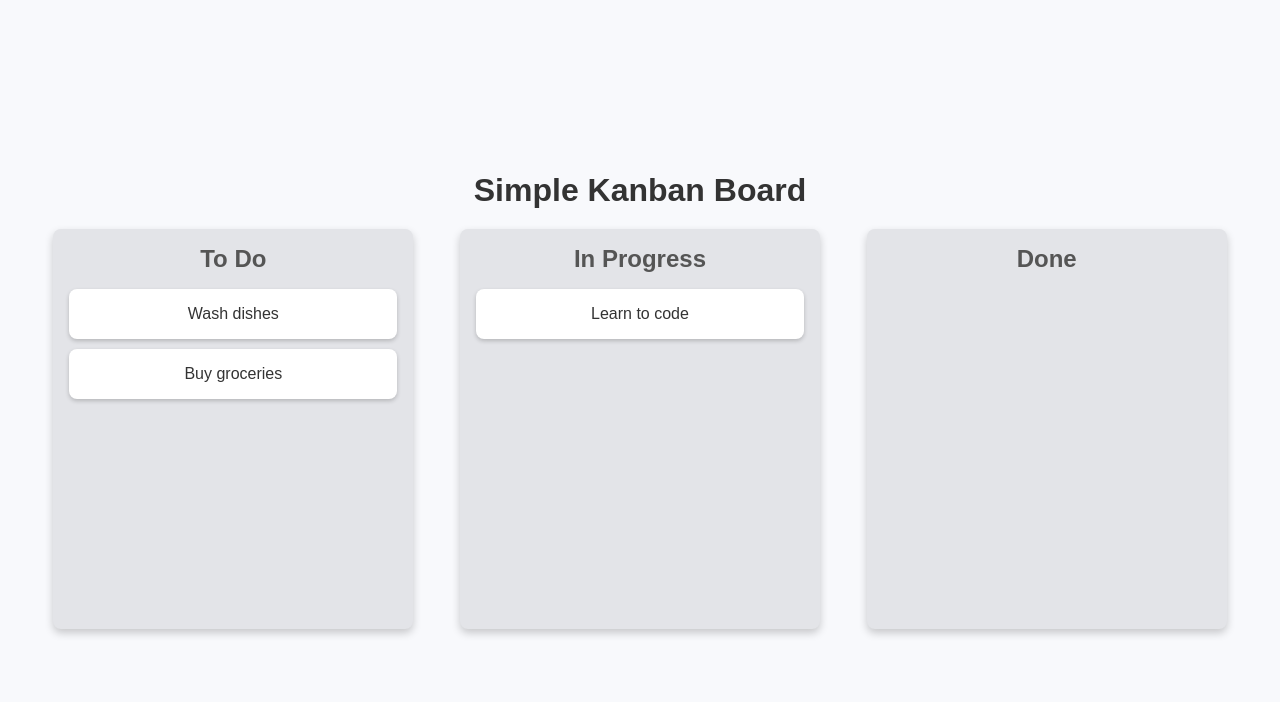
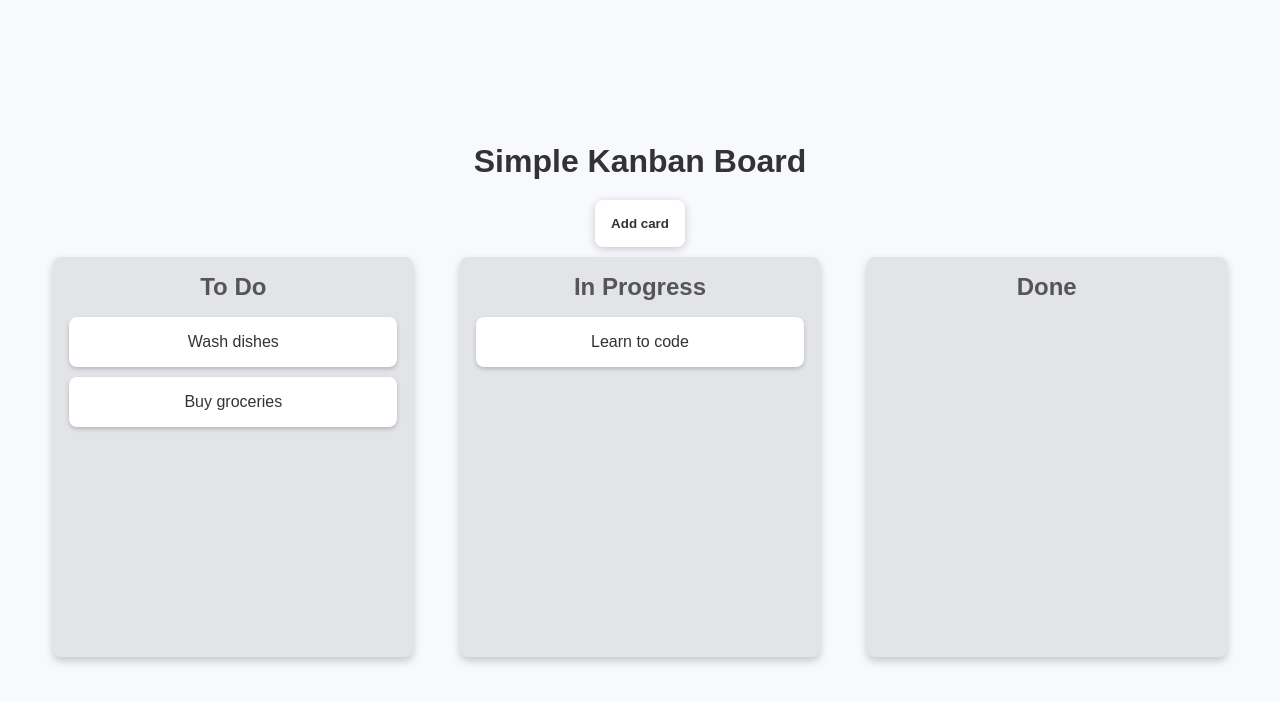
Before and after one commit to Jaydoh19/drag-and-drop, a plain HTML site: page index.html in a window 1280 px wide. Drawn offline with Linux system fonts and the light colour scheme.

Commit message:
Add add card button with css

```diff
--- a/index.html
+++ b/index.html
@@ -9,7 +9,7 @@
 <body>
   <div class="container">
     <h1>Simple Kanban Board</h1>
-
+    <button class="add-card-btn">Add card</button>
     <div class="board">
       <!--List 1-->
       <div class="list" id="list1">
--- a/styles.css
+++ b/styles.css
@@ -50,7 +50,7 @@ h1 {
   font-size: 1.5rem;
 }
 
-.card{
+.card {
   background-color: white;
   color: #333;
   padding: 1rem;
@@ -59,6 +59,24 @@ h1 {
   cursor: grab;
   box-shadow: 0 2px 4px rgba(0,0,0,0.2);
   transition: transform 0.2s, box-shadow 0.2s;
+}
+
+.add-card-btn{
+  background-color: white;
+  font-weight: 600;
+  color: #333;
+  padding: 1rem;
+  margin-bottom: 10px;
+  border-radius: 8px;
+  border: none;
+  cursor: pointer;
+  box-shadow: 0 2px 8px rgba(0,0,0,0.2);
+  transition: transform 0.2s, box-shadow 0.2s;
+}
+
+.add-card-btn:active{
+  transform: scale(0.9);
+  box-shadow: 0 4px 8px rgba(0,0,0,0.2);
 }
 
 .card:active{
```
